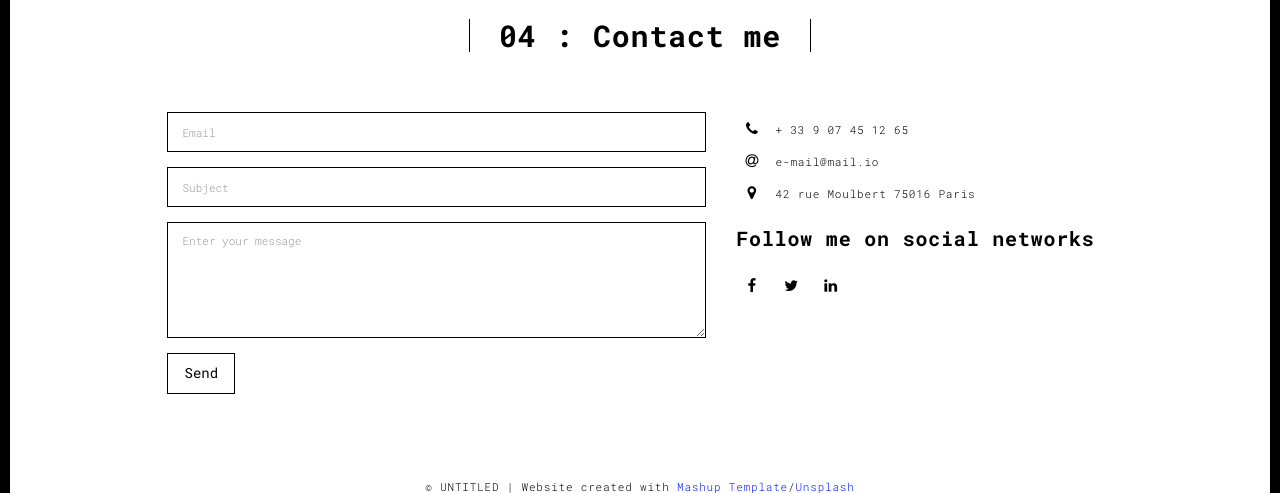
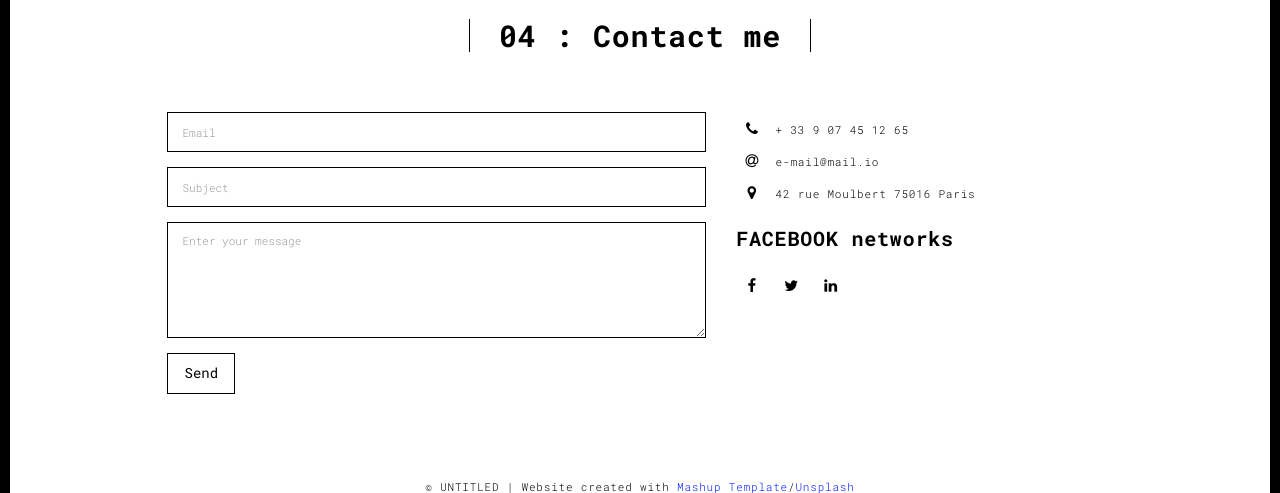
Before and after one commit to Blueskys1/portfo, a Flask app: page /contact.html in a window 1280 px wide. Shown: the part 90-583 px from the top of the page. Run offline with Flask 2, Linux system fonts and the light colour scheme; some libraries are stand-ins or nearby versions.

Commit message:
Update contact.html

```diff
--- a/templates/contact.html
+++ b/templates/contact.html
@@ -95,7 +95,7 @@
                           42 rue Moulbert 75016 Paris
                         </li>
                       </ul>
-                      <h3>Follow me on social networks</h3>
+                      <h3>FACEBOOK networks</h3>
                       <a href="http://www.facebook.com" title="" class="fa-icon">
                         <i class="fa fa-facebook"></i>
                       </a>
```
